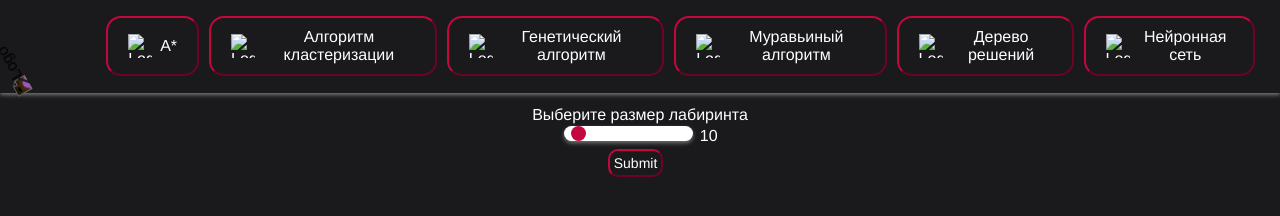
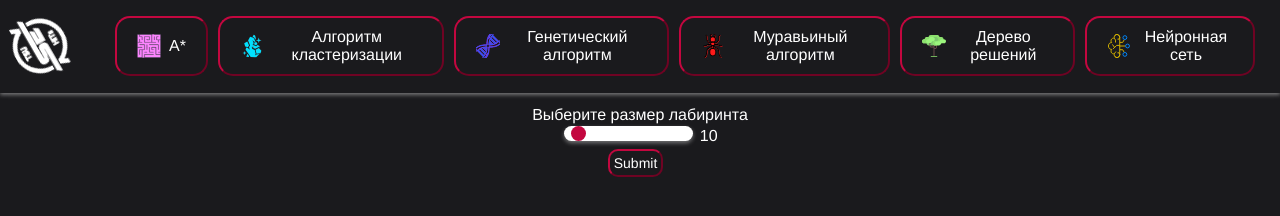
Before and after one commit to Faddellin/HITS-project, a plain HTML site: page proj/AStar algorithm/index.html in a window 1280 px wide. Drawn offline with Linux system fonts and the light colour scheme; the site is published under a folder, as on GitHub Pages, so addresses that start at the root find nothing.

Commit message:
fixed links

```diff
--- a/proj/AStar algorithm/index.html
+++ b/proj/AStar algorithm/index.html
@@ -8,14 +8,14 @@
 </head>
 <body>
     <div class="header">
-        <img src="/HITS icon.svg" alt="Logo" class="image" style="filter: invert(100%);" onclick="redirect('/Landing page/index.html')">
+        <img src="../HITS icon.svg" alt="Logo" class="image" style="filter: invert(100%);" onclick="redirect('../Landing page/index.html')">
         <div class="buttons">
-            <button onclick="redirect('/AStar algorithm/index.html')"><img src="/Labyrinth icon.svg" alt="Logo" class="icon"> A*</button>
-            <button onclick="redirect('/Clustering algorithm/index.html')"><img src="/Ore icon.svg" alt="Logo" class="icon"> Алгоритм кластеризации</button>
-            <button onclick="redirect('/Genetic algorithm/index.html')"><img src="/DNA icon.svg" alt="Logo" class="icon"> Генетический алгоритм</button>
-            <button onclick="redirect('/Ant colony algorithm/index.html')"><img src="/Ant icon.svg" alt="Logo" class="icon"> Муравьиный алгоритм</button>
-            <button onclick="redirect('/Decision tree algorithm/index.html')"><img src="/Tree icon.svg" alt="Logo" class="icon"> Дерево решений</button>
-            <button onclick="redirect('/Neural network/index.html')"><img src="/AI icon.svg" alt="Logo" class="icon"> Нейронная сеть</button>
+            <button onclick="redirect('../AStar algorithm/index.html')"><img src="../Labyrinth icon.svg" alt="Logo" class="icon"> A*</button>
+            <button onclick="redirect('../Clustering algorithm/index.html')"><img src="../Ore icon.svg" alt="Logo" class="icon"> Алгоритм кластеризации</button>
+            <button onclick="redirect('../Genetic algorithm/index.html')"><img src="../DNA icon.svg" alt="Logo" class="icon"> Генетический алгоритм</button>
+            <button onclick="redirect('../Ant colony algorithm/index.html')"><img src="../Ant icon.svg" alt="Logo" class="icon"> Муравьиный алгоритм</button>
+            <button onclick="redirect('../Decision tree algorithm/index.html')"><img src="../Tree icon.svg" alt="Logo" class="icon"> Дерево решений</button>
+            <button onclick="redirect('../Neural network/index.html')"><img src="../AI icon.svg" alt="Logo" class="icon"> Нейронная сеть</button>
         </div>
     </div>
 
```
Also changed, not shown: proj/Ant colony algorithm/index.html (+7 -7 lines), proj/Clustering algorithm/index.html (+7 -7 lines), proj/Genetic algorithm/index.html (+7 -7 lines), proj/Landing page/index.html (+7 -7 lines).
